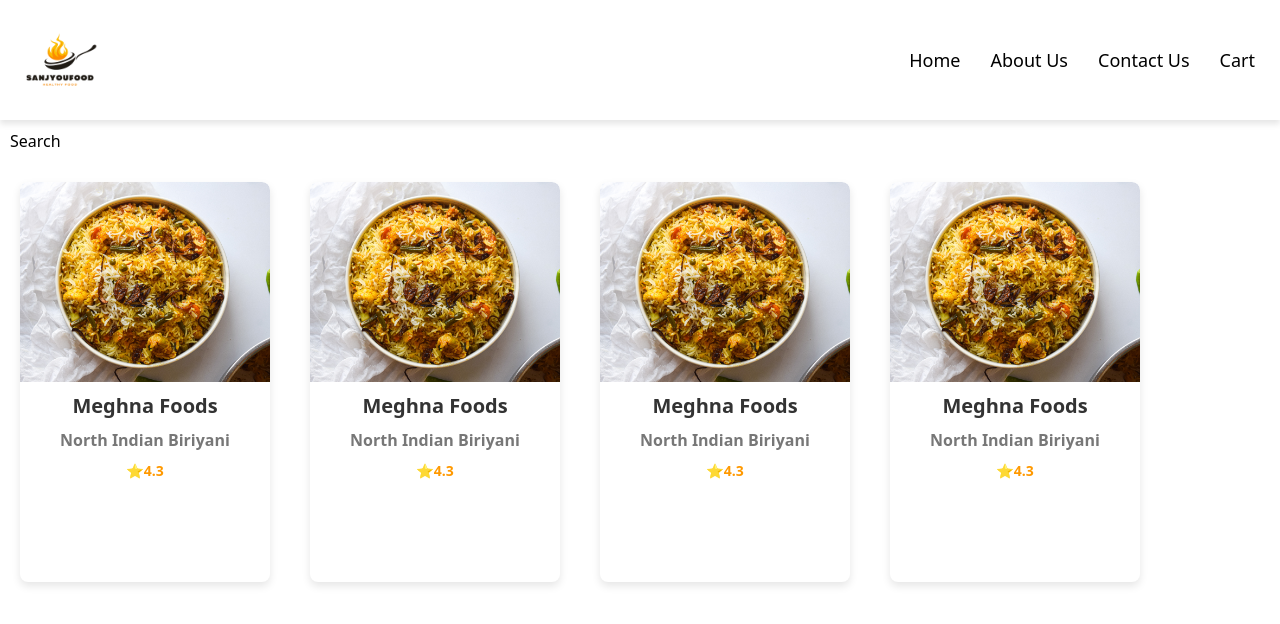
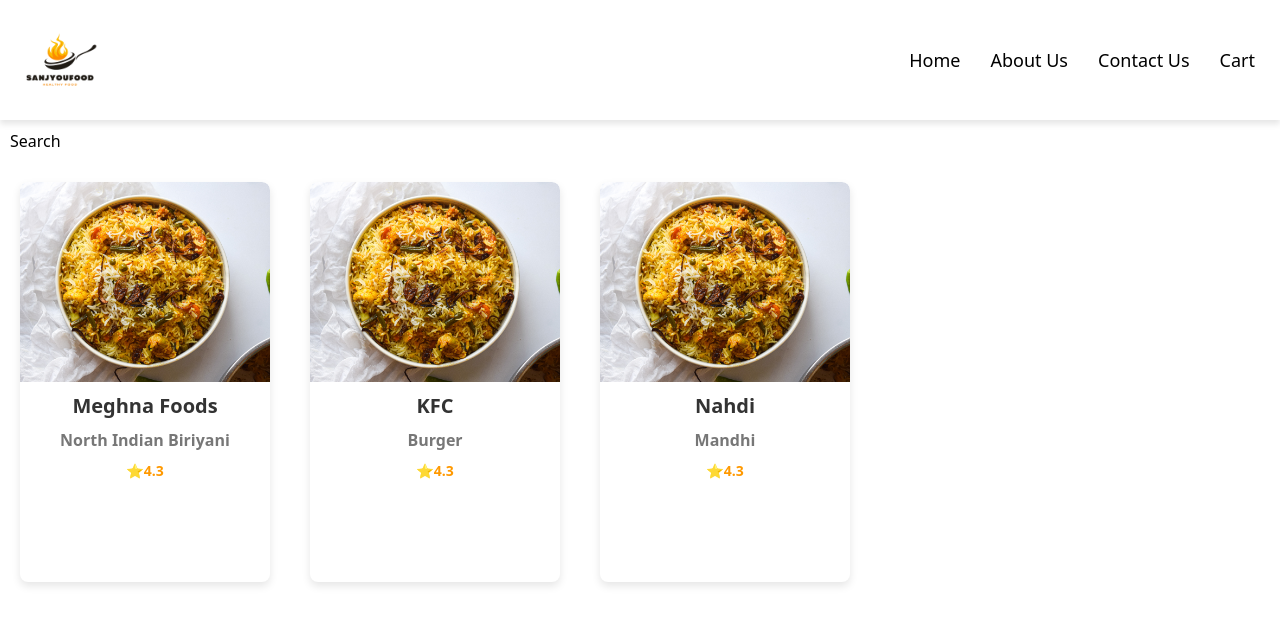
Before and after one commit to Sanjudevadas/sanjyouFood, a React (Vite) app: page / in a window 1280 px wide. Shown: the top 624 px of the page. Built offline with nearby package versions, Linux system fonts and the light colour scheme.

Commit message:
editing the props

```diff
--- a/package.json
+++ b/package.json
@@ -10,6 +10,7 @@
     "preview": "vite preview"
   },
   "dependencies": {
+    "prop-types": "^15.8.1",
     "react": "^18.3.1",
     "react-dom": "^18.3.1"
   },
--- a/src/components/Body.jsx
+++ b/src/components/Body.jsx
@@ -3,15 +3,21 @@
 const Body = () => {
   return (
     <div className="body-container">
-      <div className="search">
-Search
-      </div>
+      <div className="search">Search</div>
 
       <div className="res-container">
-        <RestaurentCard/>
-        <RestaurentCard/>
-        <RestaurentCard/>
-        <RestaurentCard/>
+        <RestaurentCard
+          resName="Meghna Foods"
+          cuisine="North Indian Biriyani"
+        />
+          <RestaurentCard
+          resName="KFC"
+          cuisine="Burger"
+        />
+          <RestaurentCard
+          resName="Nahdi"
+          cuisine="Mandhi"
+        />
       </div>
     </div>
   );
--- a/src/components/RestaurentCard.jsx
+++ b/src/components/RestaurentCard.jsx
@@ -1,14 +1,19 @@
 import food1 from './food1.jpg'
+import PropTypes from 'prop-types'
 
-const RestaurentCard = () => {
+const RestaurentCard = (props) => {
   return (
     <div className="res-card">
     <img src={food1} alt="" />
-    <h3>Meghna Foods</h3>
-    <h4>North Indian Biriyani</h4>
+    <h3>{props.resName}</h3>
+    <h4>{props.cuisine}</h4>
     <h5>⭐4.3</h5>
     </div>
   )
 }
+RestaurentCard.propTypes = {
+    resName: PropTypes.string.isRequired,
+    cuisine: PropTypes.string.isRequired,
+  };
 
 export default RestaurentCard
```
Also changed, not shown: 1 other file (tests, documents, lock files or other folders).
